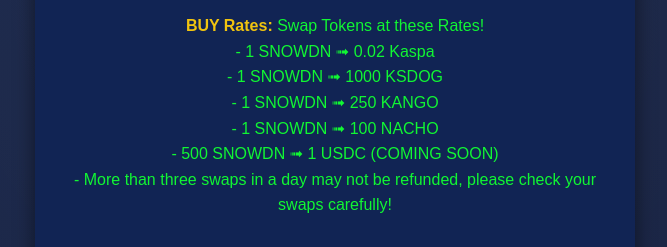
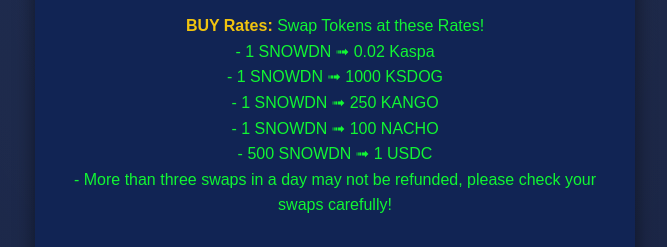
Before and after one commit to Zarbelt/SNOWDN-, a website: page buytreasury.html in a window 1280 px wide. Shown: the part 430-677 px from the top of the page, without its empty margins (305-972 px from the left). Drawn offline with Linux system fonts and the light colour scheme.

Commit message:
Update buytreasury.html

```diff
--- a/buytreasury.html
+++ b/buytreasury.html
@@ -232,7 +232,7 @@
       - 1 SNOWDN ➟ 1000 KSDOG<br>
       - 1 SNOWDN ➟ 250 KANGO<br>
       - 1 SNOWDN ➟ 100 NACHO<br>
-      - 500 SNOWDN ➟ 1 USDC (COMING SOON)<br>
+      - 500 SNOWDN ➟ 1 USDC<br>
       - More than three swaps in a day may not be refunded, please check your swaps carefully!
     </p>
     <p class="footer-message">
```
